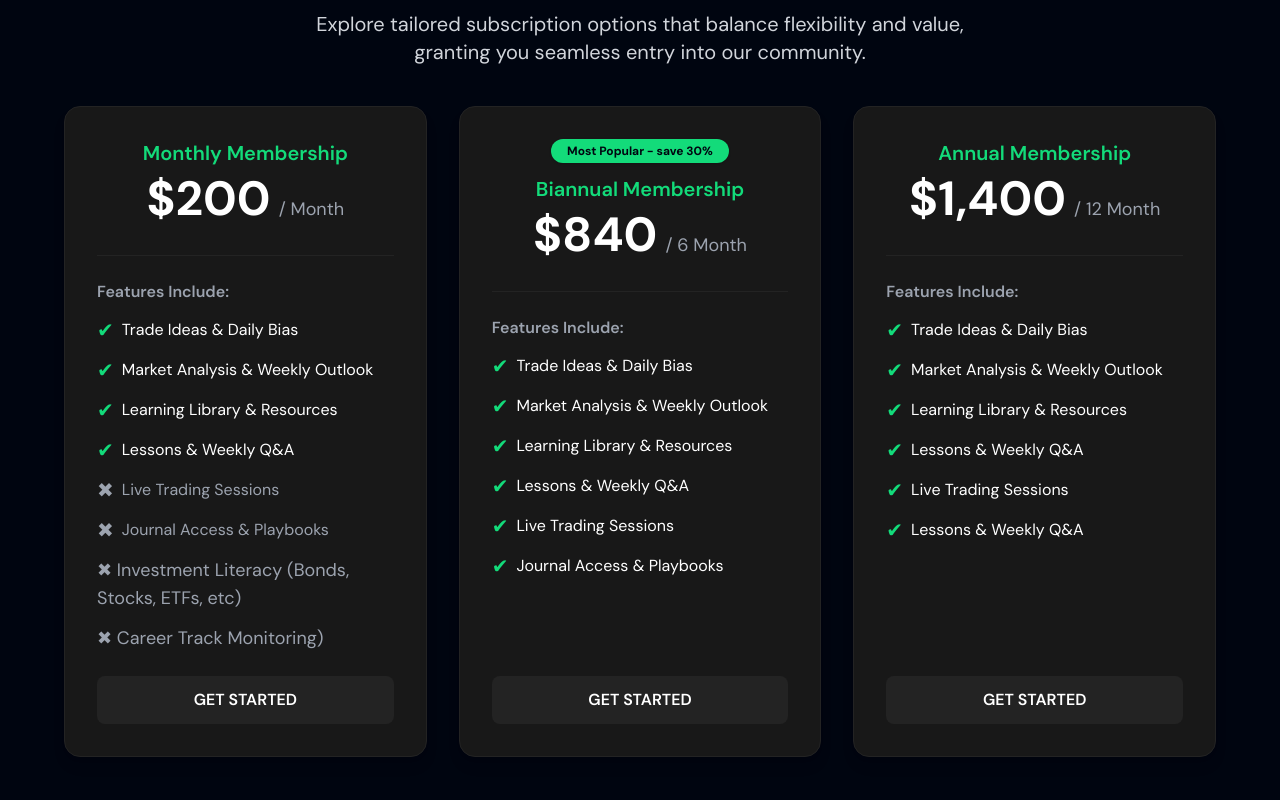
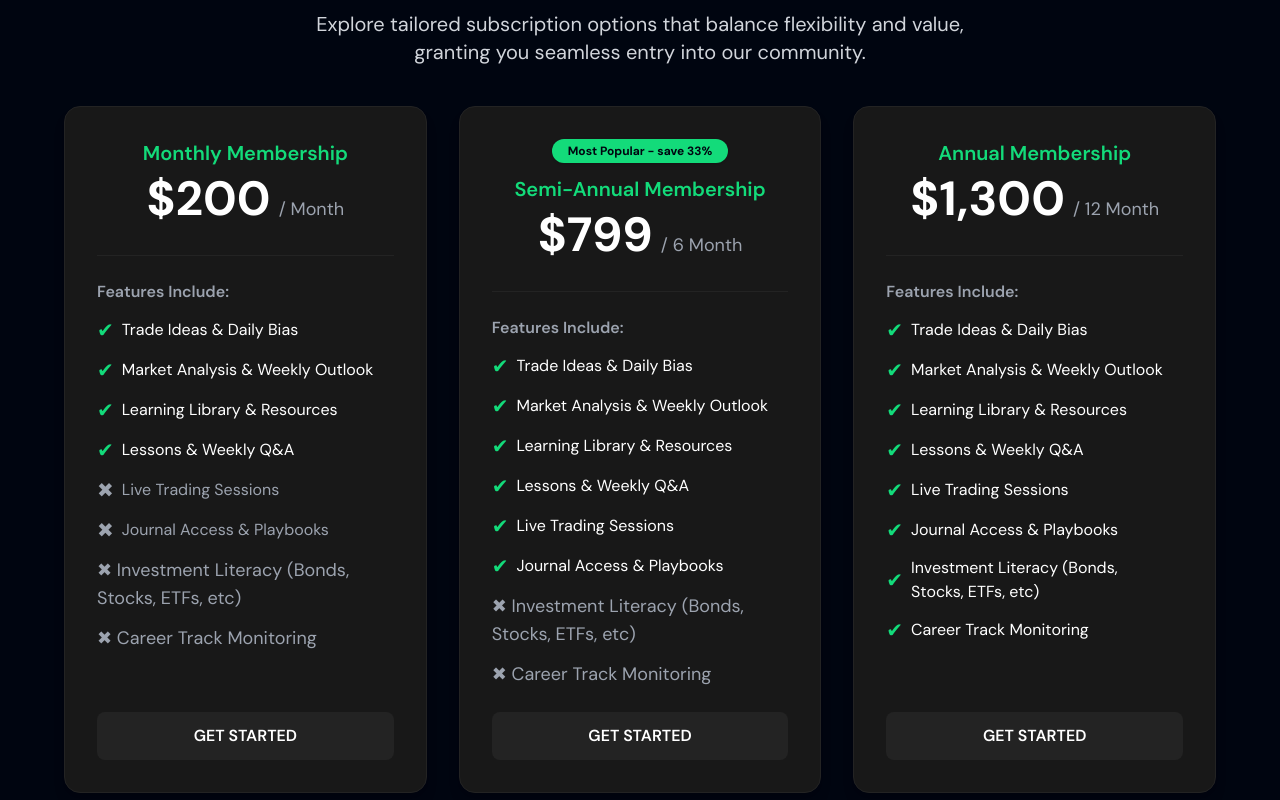
Before and after one commit to devosumba/Vaultmont-Lab, a Next.js app: page / in a window 1280 px wide. Shown: the part 6380-7180 px from the top of the page. Built offline with nearby package versions, Linux system fonts and the light colour scheme.

Commit message:
Update Annual Membership features and formatting for alignment

```diff
--- /dev/null
+++ b/src/components/Home/FAQ/PaymentPopup.tsx
@@ -0,0 +1,31 @@
+import React from "react";
+
+interface PaymentPopupProps {
+  onClose: () => void;
+}
+
+const PaymentPopup: React.FC<PaymentPopupProps> = ({ onClose }) => (
+  <div className="absolute inset-0 flex items-center justify-center z-20">
+    <div className="bg-[#181818] rounded-xl shadow-lg p-6 w-full max-w-xs border border-[#232323] relative">
+      <div className="bg-gradient-to-br from-[#13db7a] to-[#181818] rounded-lg p-4 mb-4 flex items-center justify-between">
+        <span className="text-white text-lg font-bold">Choose Your Payment</span>
+        <button onClick={onClose} className="text-white text-xl font-bold ml-2">×</button>
+      </div>
+      <div className="space-y-3">
+        <button className="w-full flex items-center justify-between bg-[#232323] text-white font-semibold py-3 rounded-lg px-4 hover:bg-[#13db7a] hover:text-darkmode transition">
+          Pay with Card
+          <span className="ml-2 bg-white text-[#232323] px-2 py-1 rounded text-xs font-bold">VISA</span>
+        </button>
+        <button className="w-full flex items-center justify-between bg-[#ffb347] text-white font-semibold py-3 rounded-lg px-4 hover:bg-[#13db7a] hover:text-darkmode transition">
+          Pay with Crypto
+          <span className="ml-2 flex gap-1">
+            <span className="bg-white text-[#232323] px-2 py-1 rounded text-xs font-bold">₿</span>
+            <span className="bg-white text-[#232323] px-2 py-1 rounded text-xs font-bold">Ξ</span>
+          </span>
+        </button>
+      </div>
+    </div>
+  </div>
+);
+
+export default PaymentPopup;
--- a/src/components/Home/FAQ/index.tsx
+++ b/src/components/Home/FAQ/index.tsx
@@ -1,4 +1,5 @@
 "use client";
+                <li className="flex items-center text-gray-400 text-base md:text-lg text-left"><span className="text-gray-400">✖ Career Track Monitoring)</span></li>
 import React from "react";
 
 // Typing animation for '{ PRICING }' that loops infinitely
@@ -245,17 +246,17 @@ export default function FAQ() {
                 <li className="flex items-center gap-2 text-gray-400"><span className="text-gray-400 text-xl">✖</span> Live Trading Sessions</li>
                 <li className="flex items-center gap-2 text-gray-400"><span className="text-gray-400 text-xl">✖</span> Journal Access & Playbooks</li>
                 <li className="flex items-center text-gray-400 text-base md:text-lg text-left"><span className="text-gray-400">✖ Investment Literacy (Bonds,<br/>Stocks, ETFs, etc)</span></li>
-                <li className="flex items-center text-gray-400 text-base md:text-lg text-left"><span className="text-gray-400">✖ Career Track Monitoring)</span></li>
+                <li className="flex items-center text-gray-400 text-base md:text-lg text-left"><span className="text-gray-400">✖ Career Track Monitoring</span></li>
               </ul>
             </div>
             <button className="w-full bg-[#232323] text-white font-semibold py-3 rounded-lg mt-auto hover:bg-[#13db7a] hover:text-darkmode transition">GET STARTED</button>
           </div>
           {/* Biannual Membership */}
             <div className="bg-[#181818] rounded-2xl border border-[#232323] p-6 sm:p-8 flex flex-col items-center shadow-lg w-full min-w-0 relative transition-transform duration-300 hover:-translate-y-2 hover:shadow-2xl cursor-pointer">
-              <span className="bg-[#13db7a] text-darkmode text-xs font-bold px-4 py-1 rounded-full shadow mb-3">Most Popular - save 30%</span>
-              <div className="text-[#13db7a] text-xl font-semibold mb-2">Biannual Membership</div>
+                <span className="bg-[#13db7a] text-darkmode text-xs font-bold px-4 py-1 rounded-full shadow mb-3">Most Popular - save 33%</span>
+              <div className="text-[#13db7a] text-xl font-semibold mb-2">Semi-Annual Membership</div>
             <div className="flex items-end mb-2">
-              <span className="text-white text-5xl font-bold mr-2">$840</span>
+                <span className="text-white text-5xl font-bold mr-2">$799</span>
               <span className="text-gray-400 text-lg">/ 6 Month</span>
             </div>
             <hr className="border-t border-[#232323] w-full my-6" />
@@ -268,6 +269,8 @@ export default function FAQ() {
                 <li className="flex items-center gap-2 text-white"><span className="text-[#13db7a] text-xl">✔</span> Lessons & Weekly Q&A</li>
                 <li className="flex items-center gap-2 text-white"><span className="text-[#13db7a] text-xl">✔</span> Live Trading Sessions</li>
                 <li className="flex items-center gap-2 text-white"><span className="text-[#13db7a] text-xl">✔</span> Journal Access & Playbooks</li>
+                <li className="flex items-center text-gray-400 text-base md:text-lg text-left"><span className="text-gray-400">✖ Investment Literacy (Bonds,<br/>Stocks, ETFs, etc)</span></li>
+                <li className="flex items-center text-gray-400 text-base md:text-lg text-left"><span className="text-gray-400">✖ Career Track Monitoring</span></li>
               </ul>
             </div>
             <button className="w-full bg-[#232323] text-white font-semibold py-3 rounded-lg mt-auto hover:bg-[#13db7a] hover:text-darkmode transition">GET STARTED</button>
@@ -276,7 +279,7 @@ export default function FAQ() {
           <div className="bg-[#181818] rounded-2xl border border-[#232323] p-6 sm:p-8 flex flex-col items-center shadow-lg w-full min-w-0 transition-transform duration-300 hover:-translate-y-2 hover:shadow-2xl cursor-pointer">
             <div className="text-[#13db7a] text-xl font-semibold mb-2 transition-transform duration-300 hover:-translate-y-2 hover:shadow-2xl cursor-pointer">Annual Membership</div>
             <div className="flex items-end mb-2">
-              <span className="text-white text-5xl font-bold mr-2">$1,400</span>
+              <span className="text-white text-5xl font-bold mr-2">$1,300</span>
               <span className="text-gray-400 text-lg">/ 12 Month</span>
             </div>
             <hr className="border-t border-[#232323] w-full my-6" />
@@ -288,7 +291,9 @@ export default function FAQ() {
                 <li className="flex items-center gap-2 text-white"><span className="text-[#13db7a] text-xl">✔</span> Learning Library & Resources</li>
                 <li className="flex items-center gap-2 text-white"><span className="text-[#13db7a] text-xl">✔</span> Lessons & Weekly Q&A</li>
                 <li className="flex items-center gap-2 text-white"><span className="text-[#13db7a] text-xl">✔</span> Live Trading Sessions</li>
-                <li className="flex items-center gap-2 text-white"><span className="text-[#13db7a] text-xl">✔</span> Lessons & Weekly Q&A</li>
+                <li className="flex items-center gap-2 text-white"><span className="text-[#13db7a] text-xl">✔</span> Journal Access & Playbooks</li>
+                <li className="flex items-center text-left gap-2 text-white"><span className="text-[#13db7a] text-xl">✔</span> Investment Literacy (Bonds,<br/>Stocks, ETFs, etc)</li>
+                <li className="flex items-center gap-2 text-white"><span className="text-[#13db7a] text-xl">✔</span> Career Track Monitoring</li>
               </ul>
             </div>
             <button className="w-full bg-[#232323] text-white font-semibold py-3 rounded-lg mt-auto hover:bg-[#13db7a] hover:text-darkmode transition">GET STARTED</button>
```
